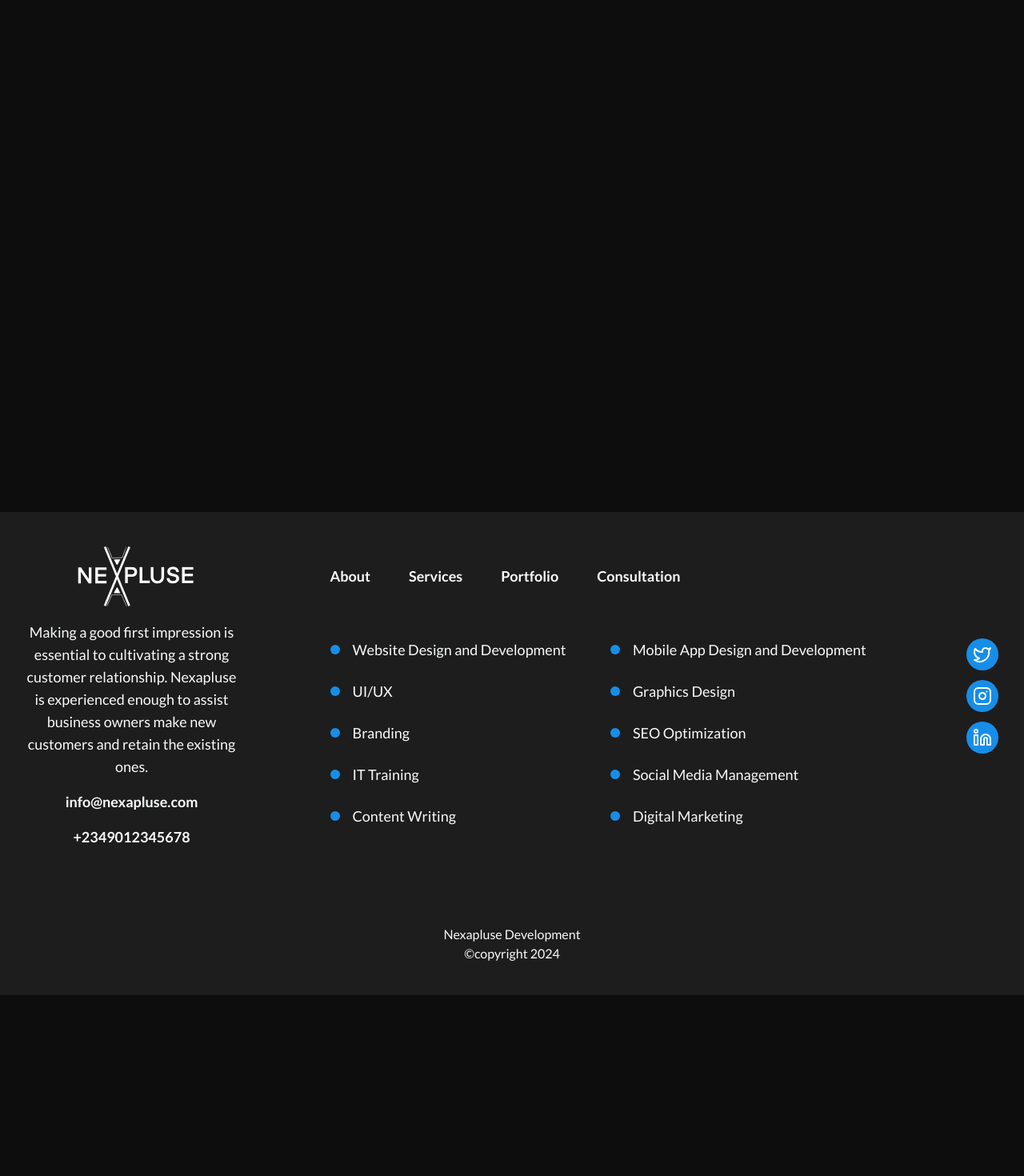
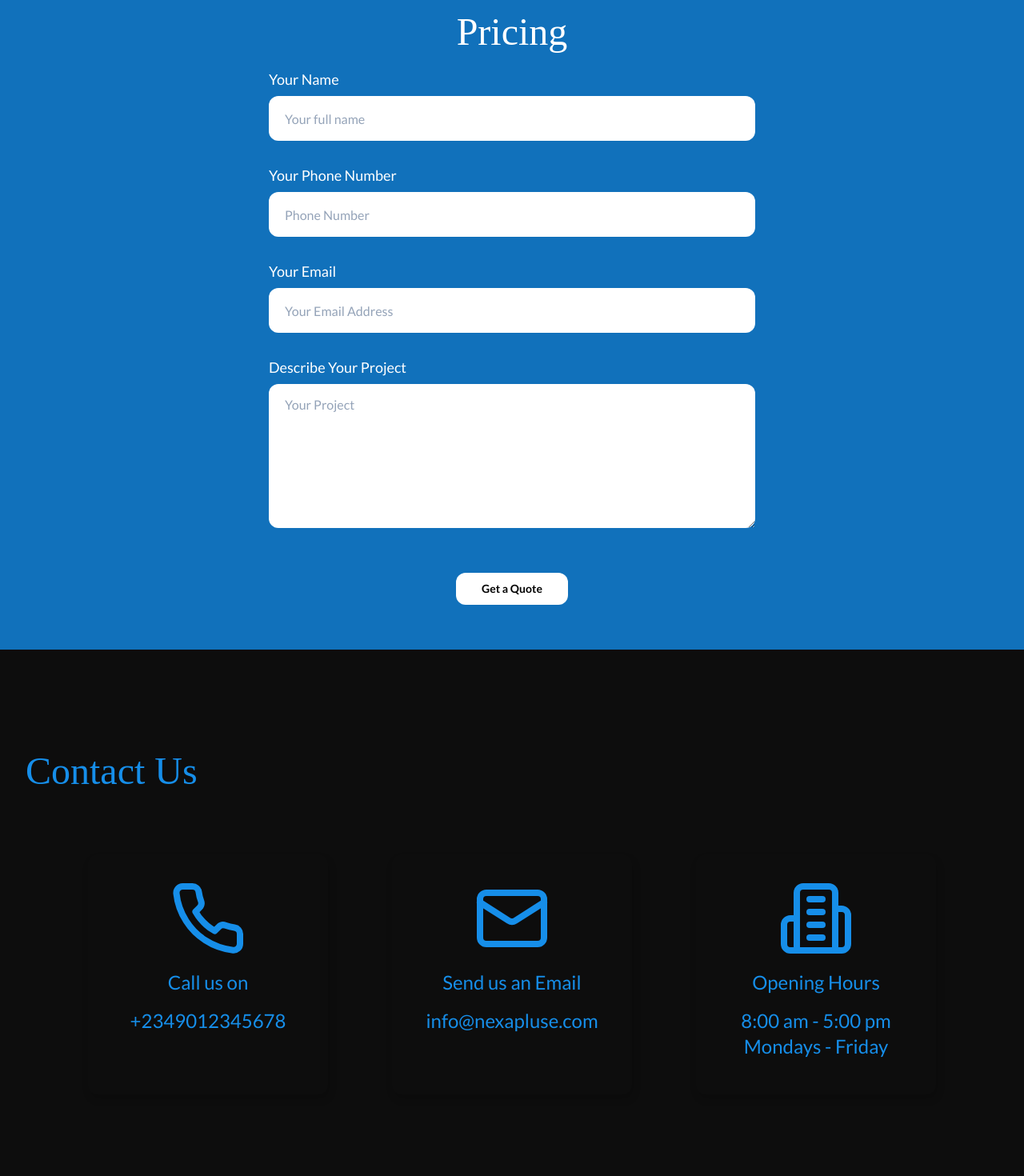
Before and after one commit to NexaPluse/NexaPluse, a React (Vite) app: page / in a window 1280 px wide. Shown: the part 160-1630 px from the top of the page at 80% size. Before the commit the page ends 1404 px from the top, so only its background shows below. Built offline with nearby package versions, Linux system fonts and the light colour scheme; a web font is replaced by a local one.

Commit message:
Consultation Section added

```diff
--- a/src/components/ui/form.tsx
+++ b/src/components/ui/form.tsx
@@ -1,6 +1,6 @@
-import * as React from 'react';
-import * as LabelPrimitive from '@radix-ui/react-label';
-import { Slot } from '@radix-ui/react-slot';
+import * as React from "react";
+import * as LabelPrimitive from "@radix-ui/react-label";
+import { Slot } from "@radix-ui/react-slot";
 import {
   Controller,
   ControllerProps,
@@ -8,10 +8,10 @@ import {
   FieldValues,
   FormProvider,
   useFormContext,
-} from 'react-hook-form';
+} from "react-hook-form";
 
-import { cn } from '@/lib/utils';
-import { Label } from '@/components/ui/label';
+import { cn } from "@/lib/utils";
+import { Label } from "@/components/ui/label";
 
 const Form = FormProvider;
 
@@ -23,7 +23,7 @@ type FormFieldContextValue<
 };
 
 const FormFieldContext = React.createContext<FormFieldContextValue>(
-  {} as FormFieldContextValue,
+  {} as FormFieldContextValue
 );
 
 const FormField = <
@@ -47,7 +47,7 @@ const useFormField = () => {
   const fieldState = getFieldState(fieldContext.name, formState);
 
   if (!fieldContext) {
-    throw new Error('useFormField should be used within <FormField>');
+    throw new Error("useFormField should be used within <FormField>");
   }
 
   const { id } = itemContext;
@@ -67,7 +67,7 @@ type FormItemContextValue = {
 };
 
 const FormItemContext = React.createContext<FormItemContextValue>(
-  {} as FormItemContextValue,
+  {} as FormItemContextValue
 );
 
 const FormItem = React.forwardRef<
@@ -78,11 +78,11 @@ const FormItem = React.forwardRef<
 
   return (
     <FormItemContext.Provider value={{ id }}>
-      <div ref={ref} className={cn('space-y-2', className)} {...props} />
+      <div ref={ref} className={cn("space-y-2 w-full", className)} {...props} />
     </FormItemContext.Provider>
   );
 });
-FormItem.displayName = 'FormItem';
+FormItem.displayName = "FormItem";
 
 const FormLabel = React.forwardRef<
   React.ElementRef<typeof LabelPrimitive.Root>,
@@ -93,13 +93,13 @@ const FormLabel = React.forwardRef<
   return (
     <Label
       ref={ref}
-      className={cn(error && 'text-destructive', className)}
+      className={cn(error && "text-destructive", className)}
       htmlFor={formItemId}
       {...props}
     />
   );
 });
-FormLabel.displayName = 'FormLabel';
+FormLabel.displayName = "FormLabel";
 
 const FormControl = React.forwardRef<
   React.ElementRef<typeof Slot>,
@@ -122,7 +122,7 @@ const FormControl = React.forwardRef<
     />
   );
 });
-FormControl.displayName = 'FormControl';
+FormControl.displayName = "FormControl";
 
 const FormDescription = React.forwardRef<
   HTMLParagraphElement,
@@ -134,12 +134,12 @@ const FormDescription = React.forwardRef<
     <p
       ref={ref}
       id={formDescriptionId}
-      className={cn('text-sm text-muted-foreground', className)}
+      className={cn("text-sm text-muted-foreground", className)}
       {...props}
     />
   );
 });
-FormDescription.displayName = 'FormDescription';
+FormDescription.displayName = "FormDescription";
 
 const FormMessage = React.forwardRef<
   HTMLParagraphElement,
@@ -156,14 +156,14 @@ const FormMessage = React.forwardRef<
     <p
       ref={ref}
       id={formMessageId}
-      className={cn('text-sm font-medium text-destructive', className)}
+      className={cn("text-sm font-medium text-destructive", className)}
       {...props}
     >
       {body}
     </p>
   );
 });
-FormMessage.displayName = 'FormMessage';
+FormMessage.displayName = "FormMessage";
 
 export {
   useFormField,
--- a/src/components/ui/input.tsx
+++ b/src/components/ui/input.tsx
@@ -1,6 +1,6 @@
-import * as React from 'react';
+import * as React from "react";
 
-import { cn } from '@/lib/utils';
+import { cn } from "@/lib/utils";
 
 export interface InputProps
   extends React.InputHTMLAttributes<HTMLInputElement> {}
@@ -11,15 +11,15 @@ const Input = React.forwardRef<HTMLInputElement, InputProps>(
       <input
         type={type}
         className={cn(
-          'flex h-10 w-full rounded-sm border border-input bg-transparent px-[20px] py-[18px] text-sm ring-offset-background file:border-0 file:bg-transparent file:text-sm file:font-medium placeholder:text-muted-foreground focus-visible:outline-none focus-visible:ring-2 focus-visible:ring-primary  disabled:cursor-not-allowed disabled:opacity-50',
-          className,
+          "flex h-14 w-full rounded-xl  bg-white px-[20px] py-[18px] text-base ring-offset-background file:border-0 file:bg-transparent file:text-sm file:font-medium placeholder:text-muted-foreground focus-visible:outline-none focus-visible:ring-2 focus-visible:ring-primary  disabled:cursor-not-allowed disabled:opacity-50",
+          className
         )}
         ref={ref}
         {...props}
       />
     );
-  },
+  }
 );
-Input.displayName = 'Input';
+Input.displayName = "Input";
 
 export { Input };
--- a/src/components/ui/label.tsx
+++ b/src/components/ui/label.tsx
@@ -1,13 +1,13 @@
-'use client';
+"use client";
 
-import * as React from 'react';
-import * as LabelPrimitive from '@radix-ui/react-label';
-import { cva, type VariantProps } from 'class-variance-authority';
+import * as React from "react";
+import * as LabelPrimitive from "@radix-ui/react-label";
+import { cva, type VariantProps } from "class-variance-authority";
 
-import { cn } from '@/lib/utils';
+import { cn } from "@/lib/utils";
 
 const labelVariants = cva(
-  'text-sm font-medium leading-none peer-disabled:cursor-not-allowed peer-disabled:opacity-70',
+  "text-lg font-medium leading-none text-white peer-disabled:cursor-not-allowed peer-disabled:opacity-70"
 );
 
 const Label = React.forwardRef<
--- a/src/components/ui/textarea.tsx
+++ b/src/components/ui/textarea.tsx
@@ -1,6 +1,6 @@
-import * as React from 'react';
+import * as React from "react";
 
-import { cn } from '@/lib/utils';
+import { cn } from "@/lib/utils";
 
 export interface TextareaProps
   extends React.TextareaHTMLAttributes<HTMLTextAreaElement> {}
@@ -10,15 +10,15 @@ const Textarea = React.forwardRef<HTMLTextAreaElement, TextareaProps>(
     return (
       <textarea
         className={cn(
-          'flex h-[180px] min-h-[80px] w-full rounded-[16px]  border border-input bg-muted px-[20px] py-[14px] text-sm ring-offset-background placeholder:text-muted-foreground focus-visible:outline-none focus-visible:ring-2 focus-visible:ring-ring focus-visible:ring-offset-2 disabled:cursor-not-allowed disabled:opacity-50',
-          className,
+          "flex h-[180px] min-h-[80px] w-full rounded-xl px-[20px] py-[14px] text-base bg-white ring-offset-background placeholder:text-muted-foreground focus-visible:outline-none focus-visible:ring-2 focus-visible:ring-ring focus-visible:ring-offset-2 disabled:cursor-not-allowed disabled:opacity-50",
+          className
         )}
         ref={ref}
         {...props}
       />
     );
-  },
+  }
 );
-Textarea.displayName = 'Textarea';
+Textarea.displayName = "Textarea";
 
 export { Textarea };
--- a/src/containers/consultation/index.tsx
+++ b/src/containers/consultation/index.tsx
@@ -1,7 +1,48 @@
+import { Building2Icon, MailIcon, PhoneIcon } from "lucide-react";
+import { PricingForm } from "./pricing-form";
+
 export default function Consultation() {
   return (
-    <section className="container" id="consultation">
-      consultation
+    <section className="w-full scroll-m-20" id="consultation">
+      <div className="bg-secondary">
+        <div className="container flex flex-col justify-center gap-6 items-center py-14">
+          <h2 className="text-5xl text-white font-heading">Pricing</h2>
+          <PricingForm />
+        </div>
+      </div>
+      <div className="container py-32 flex flex-col gap-10 lg:gap-20">
+        <h2 className="text-5xl text-primary font-heading">Contact Us</h2>
+        <div className="flex flex-col lg:flex-row gap-10 lg:gap-20 justify-center max-lg:items-center">
+          {consultations.map((consultation, index) => (
+            <div
+              key={index}
+              className="flex flex-col gap-4 items-center p-8 rounded-xl shadow-box w-[300px] h-[300px] text-2xl text-center text-primary"
+            >
+              {consultation.icon}
+              <p>{consultation.text}</p>
+              <p>{consultation.href}</p>
+            </div>
+          ))}
+        </div>
+      </div>
     </section>
   );
 }
+
+const consultations = [
+  {
+    icon: <PhoneIcon className="w-24 h-24" />,
+    text: "Call us on",
+    href: "+2349012345678",
+  },
+  {
+    icon: <MailIcon className="w-24 h-24" />,
+    text: "Send us an Email",
+    href: "info@nexapluse.com",
+  },
+  {
+    icon: <Building2Icon className="w-24 h-24" />,
+    text: "Opening Hours",
+    href: "8:00 am - 5:00 pm Mondays - Friday",
+  },
+];
--- /dev/null
+++ b/src/containers/consultation/pricing-form.tsx
@@ -0,0 +1,114 @@
+import { zodResolver } from "@hookform/resolvers/zod";
+import * as z from "zod";
+import {
+  Form,
+  FormControl,
+  FormField,
+  FormItem,
+  FormLabel,
+  FormMessage,
+} from "@/components/ui/form";
+import { Input } from "@/components/ui/input";
+import { Textarea } from "@/components/ui/textarea";
+import { useForm } from "react-hook-form";
+import { Button } from "@/components/ui/button";
+
+const formSchema = z.object({
+  name: z.string().min(5, {
+    message: "Name must be at least 5 characters.",
+  }),
+  Phone: z.string().min(11, {
+    message: "Phone Number must be 11 digits",
+  }),
+  email: z
+    .string()
+    .min(5, {
+      message: "Email must be valid",
+    })
+    .email("This is not a valid email"),
+  message: z.string().min(5, {
+    message: "Message must be at least 5 characters.",
+  }),
+});
+
+export function PricingForm() {
+  const form = useForm<z.infer<typeof formSchema>>({
+    resolver: zodResolver(formSchema),
+    defaultValues: {
+      name: "",
+      Phone: "",
+      email: "",
+      message: "",
+    },
+  });
+
+  function onSubmit(values: z.infer<typeof formSchema>) {
+    console.log(values);
+  }
+
+  return (
+    <Form {...form}>
+      <form
+        onSubmit={form.handleSubmit(onSubmit)}
+        className="flex w-full flex-col items-center gap-4  md:w-2/4 md:gap-8 "
+      >
+        <FormField
+          control={form.control}
+          name="name"
+          render={({ field }) => (
+            <FormItem>
+              <FormLabel>Your Name</FormLabel>
+              <FormControl>
+                <Input placeholder="Your full name" {...field} />
+              </FormControl>
+              <FormMessage />
+            </FormItem>
+          )}
+        />
+
+        <FormField
+          control={form.control}
+          name="Phone"
+          render={({ field }) => (
+            <FormItem>
+              <FormLabel>Your Phone Number</FormLabel>
+              <FormControl>
+                <Input placeholder="Phone Number" {...field} />
+              </FormControl>
+              <FormMessage />
+            </FormItem>
+          )}
+        />
+        <FormField
+          control={form.control}
+          name="email"
+          render={({ field }) => (
+            <FormItem>
+              <FormLabel>Your Email</FormLabel>
+              <FormControl>
+                <Input placeholder="Your Email Address" {...field} />
+              </FormControl>
+              <FormMessage />
+            </FormItem>
+          )}
+        />
+        <FormField
+          control={form.control}
+          name="message"
+          render={({ field }) => (
+            <FormItem>
+              <FormLabel>Describe Your Project</FormLabel>
+              <FormControl>
+                <Textarea placeholder="Your Project" {...field} />
+              </FormControl>
+              <FormMessage />
+            </FormItem>
+          )}
+        />
+        <Button className="mt-6 w-fit" type="submit">
+          Get a Quote
+        </Button>
+      </form>
+    </Form>
+  );
+}
--- a/src/index.css
+++ b/src/index.css
@@ -34,8 +34,8 @@ body {
     --secondary: 206, 83%, 40%;
     --secondary-foreground: 222.2 47.4% 11.2%;
 
-    --muted: 221, 9%, 39%;
-    --muted-foreground: 221, 9%, 93%;
+    --muted: 217.2 32.6% 17.5%;
+    --muted-foreground: 215 20.2% 65.1%;
 
     --border: 214.3 31.8% 91.4%;
     --input: 214.3 31.8% 91.4%;
--- a/tailwind.config.js
+++ b/tailwind.config.js
@@ -38,6 +38,9 @@ module.exports = {
           foreground: "hsl(var(--muted-foreground))",
         },
       },
+      boxShadow: {
+        box: "2px 6px 10px 0px rgba(0, 0, 0, 0.15)",
+      },
       borderRadius: {
         lg: "var(--radius)",
         md: "calc(var(--radius) - 2px)",
```
